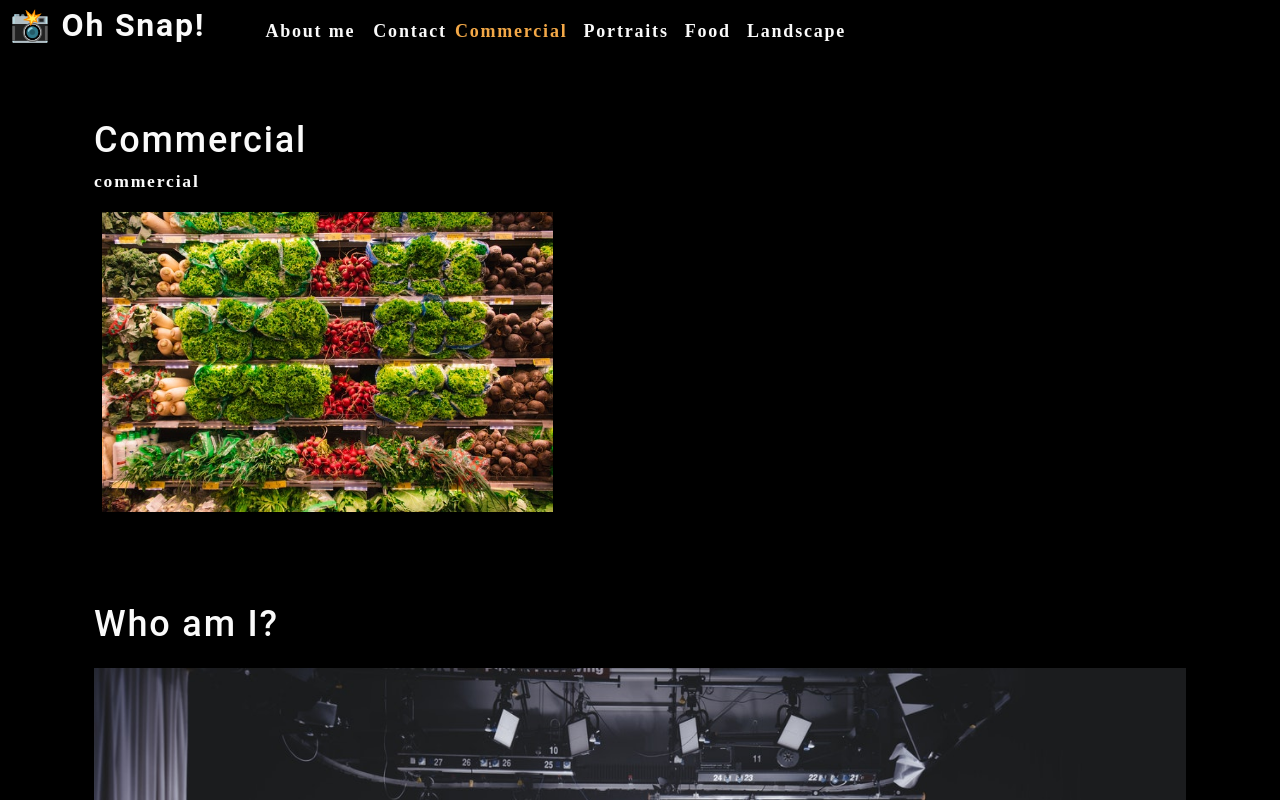
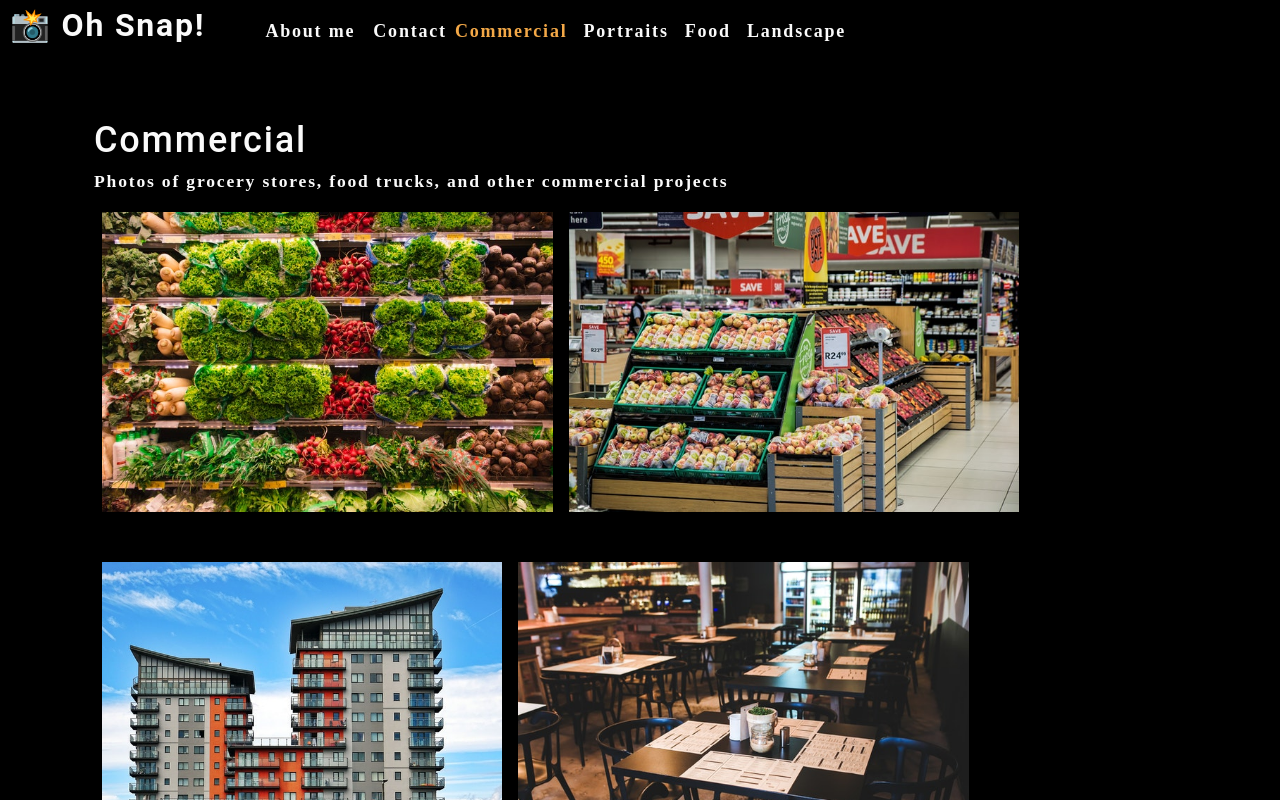
Before and after one commit to ShawnMaz/photo-port, a React (Create React App) app: page / in a window 1280 px wide. Shown: the top 800 px of the page. Built offline with nearby package versions, Linux system fonts and the light colour scheme.

Commit message:
added the photos to the gallery

```diff
--- a/src/App.js
+++ b/src/App.js
@@ -30,8 +30,10 @@
     <div>
       <Nav categories={categories} setCurrentCategory={setCurrentCategory} currentCategory={currentCategory}></Nav>
       <main>
-        <Gallery></Gallery>
-        <About></About>
+        <div>
+          <Gallery currentCategory={currentCategory}></Gallery>
+          <About></About>
+        </div>
       </main>
     </div>
   );
--- a/src/components/Gallery/index.js
+++ b/src/components/Gallery/index.js
@@ -1,22 +1,17 @@
 import React from 'react';
 import {capitalizeFirstLetter} from '../../utils/helpers';
-import photo from '../../assets/small/commercial/0.jpg';
+import PhotoList from '../PhotoList';
 
-function Gallery(props){
-    const currentCategory = {
-        name:'commercial',
-        description:'Photos of grocery stores, food trucks, and other commercial projects',
-    };
+function Gallery({currentCategory}){
+    const {name, description} = currentCategory;
 
     return (
         <section>
-            <h1>{capitalizeFirstLetter(currentCategory.name)}</h1>
-            <p>{currentCategory.name}</p>
-            <div className='flex-row'>
-                <img src={photo} alt='Commercial Example'  className='img-thumbnail mx-1' />
-            </div>
+            <h1>{capitalizeFirstLetter(name)}</h1>
+            <p>{description}</p>
+            <PhotoList category={currentCategory.name}/>
         </section>
-    )
+    );
 }
 
 export default Gallery;
--- /dev/null
+++ b/src/components/PhotoList/index.js
@@ -0,0 +1,120 @@
+import React, {useState} from 'react';
+
+function PhotoList({category}){
+    const [photos] = useState([
+        {
+          name: 'Grocery aisle',
+          category: 'commercial',
+          description: 'Lorem ipsum dolor sit amet, consectetur adipiscing elit. Nunc ultricie',
+        },
+        {
+          name: 'Grocery booth',
+          category: 'commercial',
+          description: 'Lorem ipsum dolor sit amet, consectetur adipiscing elit. Nunc ultricie',
+        },
+        {
+          name: 'Building exterior',
+          category: 'commercial',
+          description: 'Lorem ipsum dolor sit amet, consectetur adipiscing elit. Nunc ultricie',
+        },
+        {
+          name: 'Restaurant table',
+          category: 'commercial',
+          description: 'Lorem ipsum dolor sit amet, consectetur adipiscing elit. Nunc ultricie',
+        },
+        {
+          name: 'Cafe interior',
+          category: 'commercial',
+          description: 'Lorem ipsum dolor sit amet, consectetur adipiscing elit. Nunc ultricie',
+        },
+        {
+          name: 'Cat green eyes',
+          category: 'portraits',
+          description: 'Lorem ipsum dolor sit amet, consectetur adipiscing elit. Nunc ultricie',
+        },
+        {
+          name: 'Green parrot',
+          category: 'portraits',
+          description: 'Lorem ipsum dolor sit amet, consectetur adipiscing elit. Nunc ultricie',
+        },
+        {
+          name: 'Yellow macaw',
+          category: 'portraits',
+          description: 'Lorem ipsum dolor sit amet, consectetur adipiscing elit. Nunc ultricie',
+        },
+        {
+          name: 'Pug smile',
+          category: 'portraits',
+          description: 'Lorem ipsum dolor sit amet, consectetur adipiscing elit. Nunc ultricie',
+        },
+        {
+          name: 'Pancakes',
+          category: 'food',
+          description: 'Lorem ipsum dolor sit amet, consectetur adipiscing elit. Nunc ultricie',
+        },
+        {
+          name: 'Burrito',
+          category: 'food',
+          description: 'Lorem ipsum dolor sit amet, consectetur adipiscing elit. Nunc ultricie',
+        },
+        {
+          name: 'Scallop pasta',
+          category: 'food',
+          description: 'Lorem ipsum dolor sit amet, consectetur adipiscing elit. Nunc ultricie',
+        },
+        {
+          name: 'Burger',
+          category: 'food',
+          description: 'Lorem ipsum dolor sit amet, consectetur adipiscing elit. Nunc ultricie',
+        },
+        {
+          name: 'Fruit bowl',
+          category: 'food',
+          description: 'Lorem ipsum dolor sit amet, consectetur adipiscing elit. Nunc ultricie',
+        },
+        {
+          name: 'Green river',
+          category: 'landscape',
+          description: 'Lorem ipsum dolor sit amet, consectetur adipiscing elit. Nunc ultricie',
+        },
+        {
+          name: 'Docks',
+          category: 'landscape',
+          description: 'Lorem ipsum dolor sit amet, consectetur adipiscing elit. Nunc ultricie',
+        },
+        {
+          name: 'Panoramic village by sea',
+          category: 'landscape',
+          description: 'Lorem ipsum dolor sit amet, consectetur adipiscing elit. Nunc ultricie',
+        },
+        {
+          name: 'Domestic landscape',
+          category: 'landscape',
+          description: 'Lorem ipsum dolor sit amet, consectetur adipiscing elit. Nunc ultricie',
+        },
+        {
+          name: 'Park bench',
+          category: 'landscape',
+          description: 'Lorem ipsum dolor sit amet, consectetur adipiscing elit. Nunc ultricie',
+        }
+    ]);
+
+    const currentPhotos = photos.filter(photo => photo.category === category);
+
+    return (
+        <div>
+            <div className='flex-row'>
+                {currentPhotos.map((image, i) => (
+                    <img
+                        src={require(`../../assets/small/${category}/${i}.jpg`)}
+                        alt={image.name}
+                        className='img-thumbnail mx-1'
+                        key={image.name}
+                    />
+                ))}
+            </div>
+        </div>
+    );
+}
+
+export default PhotoList;
```
